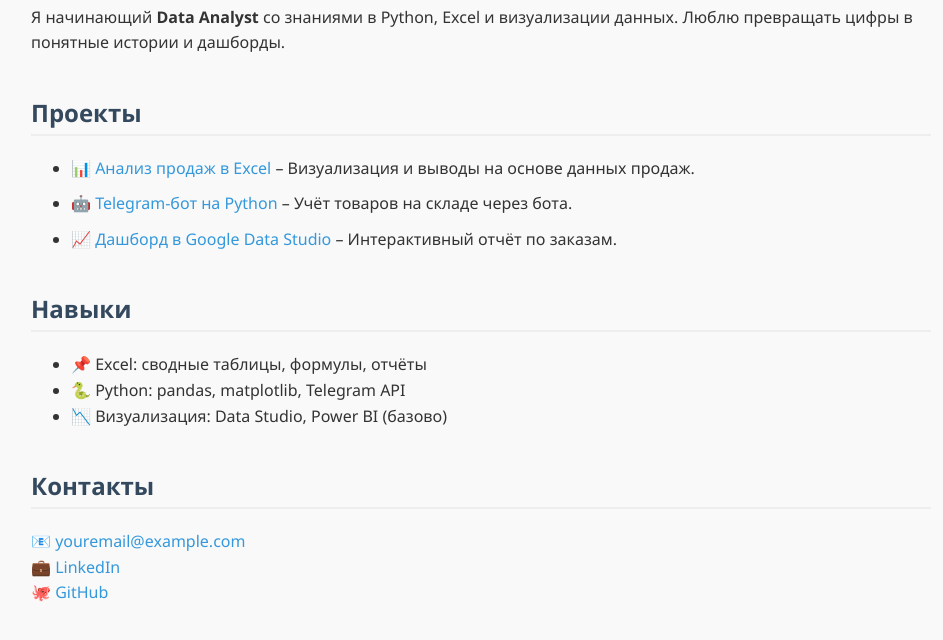
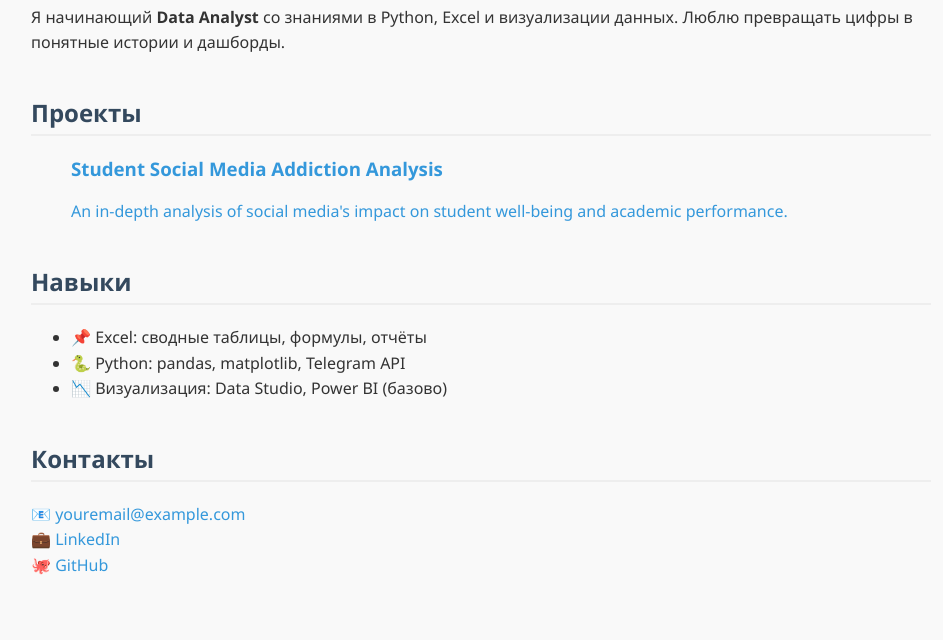
Before and after one commit to shsrkh/shsrkh.github.io, a plain HTML site: page index.html in a window 1280 px wide. Shown: the part 144-784 px from the top of the page, without its empty margins (159-1102 px from the left). Drawn offline with Linux system fonts and the light colour scheme.

Commit message:
Update index.html

```diff
--- a/index.html
+++ b/index.html
@@ -12,9 +12,10 @@
 
   <h2>Проекты</h2>
   <ul class="projects">
-    <li><a href="https://github.com/твоя-ссылка-на-проект1" target="_blank">📊 Анализ продаж в Excel</a> – Визуализация и выводы на основе данных продаж.</li>
-    <li><a href="https://github.com/твоя-ссылка-на-проект2" target="_blank">🤖 Telegram-бот на Python</a> – Учёт товаров на складе через бота.</li>
-    <li><a href="https://lookerstudio.google.com/reporting/твой-дашборд" target="_blank">📈 Дашборд в Google Data Studio</a> – Интерактивный отчёт по заказам.</li>
+    <a href="/social-media-addiction-project/">
+    <h3>Student Social Media Addiction Analysis</h3>
+    <p>An in-depth analysis of social media's impact on student well-being and academic performance.</p>
+</a>
   </ul>
 
   <h2>Навыки</h2>
```
